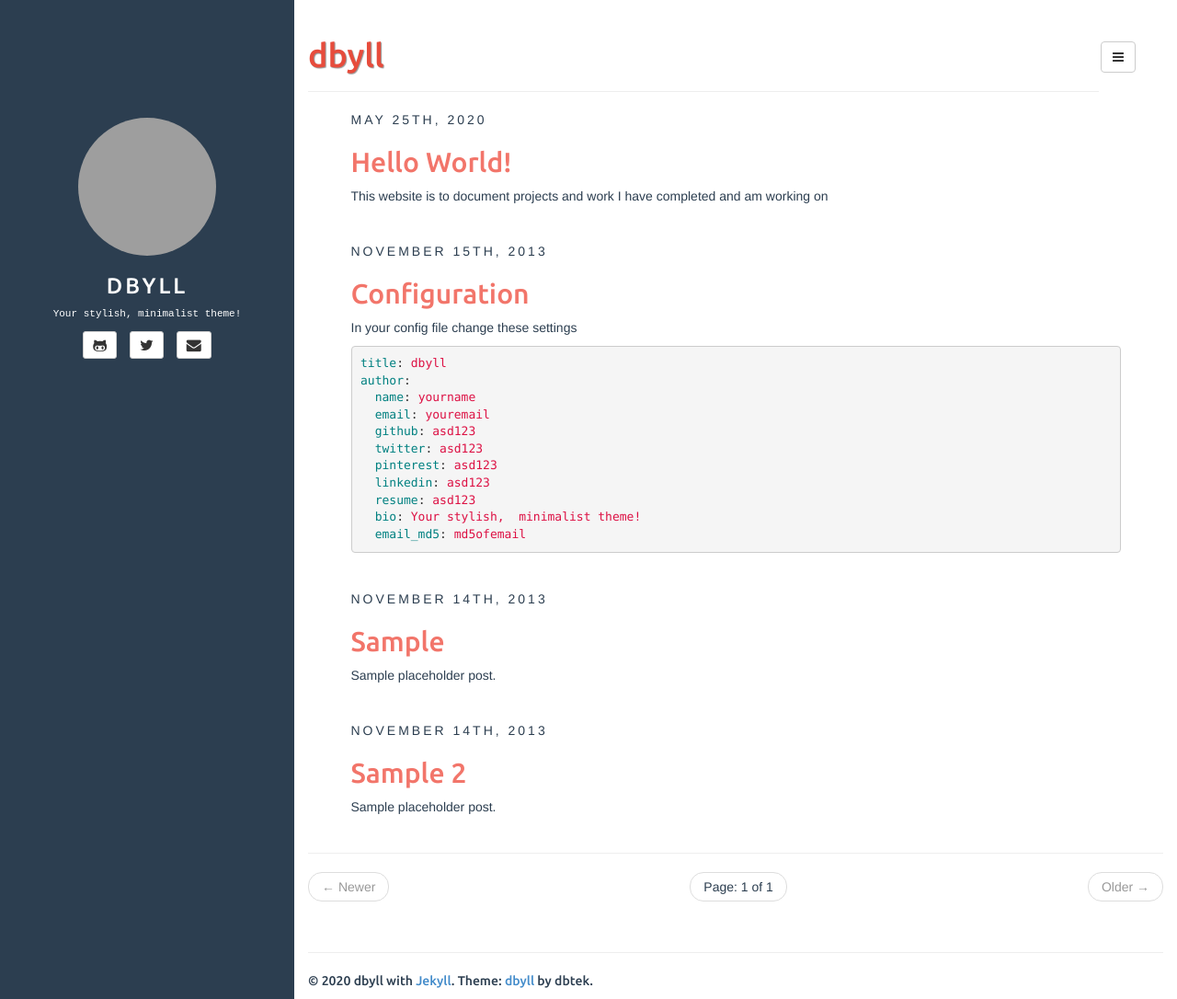
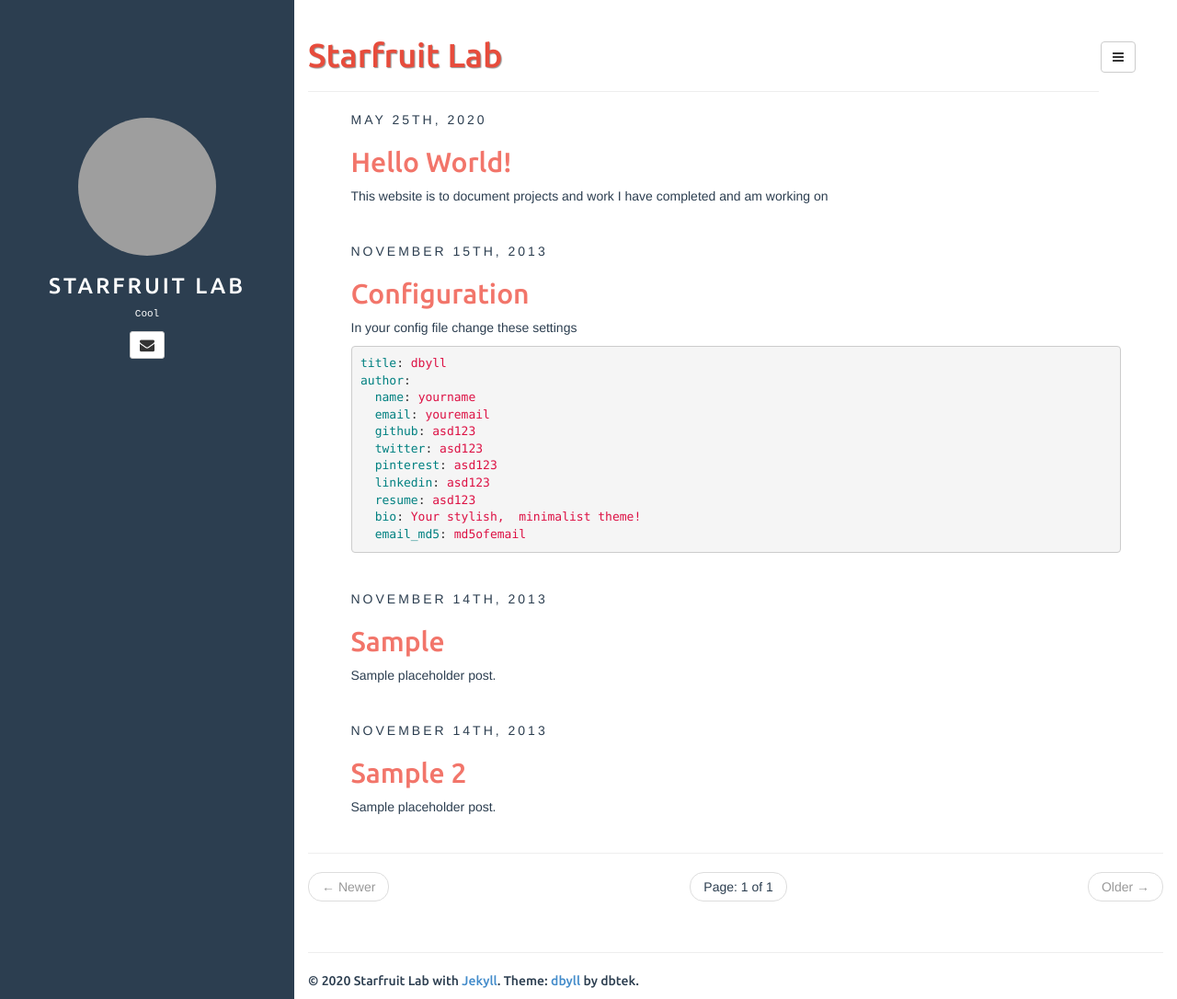
Before and after one commit to DAntHouse/DAntHouse.github.io, a Jekyll site: the page built from index.html, in a window 1280 px wide and 1086 px high. Shown: the whole window at 92% size. Built offline with Jekyll 4.4.1, drawn with Linux system fonts in a browser that asks for light colours; the list of posts is cut into pages by our own code; grey boxes are pictures that could not be loaded.

Commit message:
Update _config.yml

```diff
--- a/_config.yml
+++ b/_config.yml
@@ -6,26 +6,25 @@ exclude: ["README.md"] # files to exclude
 highlighter: rouge
 markdown: kramdown
 disqus: dbyll
-google_analytics: dbyll
-title: dbyll
+title: Starfruit Lab
 
 defaults:
   -
     scope:
       path: "" # empty string for all files
     values:
-      title: dbyll
+      title: Starfruit Lab
 
-description: Stylish Jekyll Theme
+description: Starfruit Lab
 author:
-  name: dbyll
-  email: dbyll@ismaildemirbilek.com
-  github: dbtek
-  twitter: dbtek
-  pinterest: asd123
-  linkedin: asd123
-  bio: Your stylish, minimalist theme!
-  email_md5: 726351295ec82e145928582f595aa3aa
+  name: Starfruit Lab
+  email: dhouse95.dh@gmail.com
+  github:
+  twitter:
+  pinterest:
+  linkedin:
+  bio: Cool
+  email_md5:
 
 rss_path: feed.xml
 categories_path: categories.html
```
